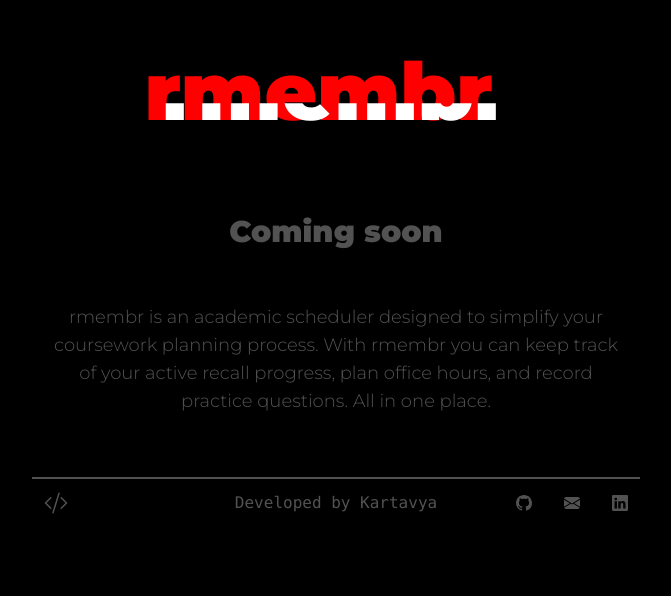
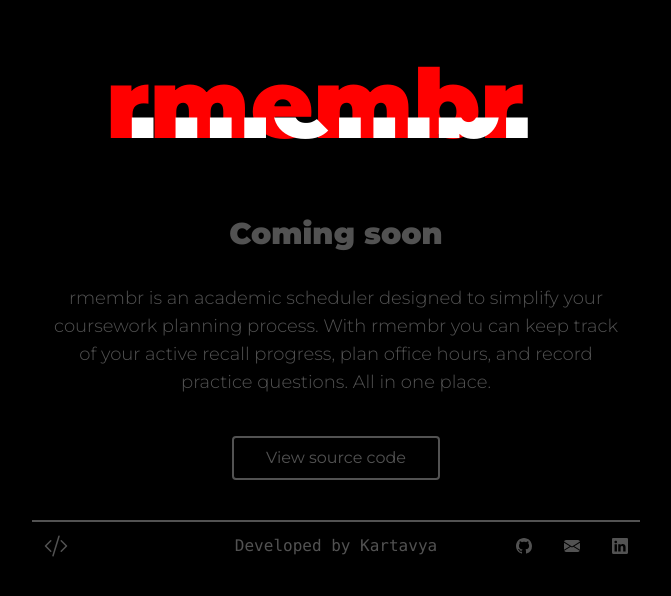
Before and after one commit to KartavyaSharma/rmembr, a Gatsby site in the folder frontend/rmembr/: page / in a window 1280 px wide. Shown: the part 116-712 px from the top of the page, without its empty margins (304-975 px from the left). Built offline with nearby package versions, Linux system fonts and the light colour scheme; Gatsby itself is replaced by a stand-in of ours.

Commit message:
Added SC button

```diff
--- a/frontend/rmembr/src/pages/index.tsx
+++ b/frontend/rmembr/src/pages/index.tsx
@@ -1,8 +1,8 @@
 import * as React from "react";
 
 export default function indexPage() {
-
-  const content = "<div class=\"stack\" style=\"--stacks: 3;\"><span style=\"--index: 0;\">rmembr</span><span style=\"--index: 1;\">rmembr</span style=\"--index: 2;\"><span>rmembr</span></div>"
+  const content =
+    '<div class="stack" style="--stacks: 3;"><span style="--index: 0;">rmembr</span><span style="--index: 1;">rmembr</span style="--index: 2;"><span>rmembr</span></div>';
 
   return (
     <section>
@@ -17,13 +17,13 @@ export default function indexPage() {
                 data-sal-duration="1500"
                 id="hideMe"
               >
-                <h1 data-name="rmembr">
+                <div id="glitch" data-name="rmembr">
                   {" "}
                   <span className="font-montserrat font-semibold">
                     {" "}
                     rmembr{" "}
                   </span>{" "}
-                </h1>
+                </div>
               </div>
               <div
                 className="p-5 justify-self-center text-white absolut object-center"
@@ -32,10 +32,11 @@ export default function indexPage() {
                 data-sal-duration="1500"
                 id="showMe"
               >
-                <span
-                  className="font-montserrat font-semibold"
-                >
-                  <div style={{ fontSize: "10vmin"}} dangerouslySetInnerHTML={{__html: content}}/>
+                <span className="font-montserrat font-semibold">
+                  <div
+                    style={{ fontSize: "12vmin" }}
+                    dangerouslySetInnerHTML={{ __html: content }}
+                  />
                 </span>
               </div>
             </div>
@@ -65,6 +66,37 @@ export default function indexPage() {
                   your active recall progress, plan office hours, and record
                   practice questions. All in one place.
                 </div>
+              </div>
+            </div>
+            <div className="flex w-full my-5 justify-center">
+              <div className="">
+                <a
+                  className="relative inline-flex items-center px-8 py-2 2xl:py-3 overflow-hidden text-neutral-600 border-2 border-current rounded group active:text-neutral-500 focus:outline-none focus:none"
+                  href="https://github.com/KartavyaSharma/rmembr"
+                  target="_blank"
+                  rel="noopener noreferrer"
+                >
+                  <span className="absolute right-0 transition-transform translate-x-full group-hover:-translate-x-4">
+                    <svg
+                      className="w-5 h-5"
+                      xmlns="http://www.w3.org/2000/svg"
+                      fill="none"
+                      viewBox="0 0 24 24"
+                      stroke="currentColor"
+                    >
+                      <path
+                        stroke-linecap="round"
+                        stroke-linejoin="round"
+                        stroke-width="2"
+                        d="M17 8l4 4m0 0l-4 4m4-4H3"
+                      />
+                    </svg>
+                  </span>
+
+                  <span className="font-montserrat text-md font-medium transition-all group-hover:mr-4">
+                    View source code
+                  </span>
+                </a>
               </div>
             </div>
             <div
--- a/frontend/rmembr/src/styles/glitch.sass
+++ b/frontend/rmembr/src/styles/glitch.sass
@@ -8,7 +8,7 @@ section
   width: 100vw
   height: 100vh
 
-  h1
+  #glitch
 
     margin: auto
 
@@ -16,7 +16,7 @@ section
     z-index: 1
 
     font-family: Montserrat
-    font-size: 10vmin
+    font-size: 12vmin
     font-weight: 700
 
     //
--- a/frontend/rmembr/src/styles/global.css
+++ b/frontend/rmembr/src/styles/global.css
@@ -75,7 +75,7 @@
   font-weight: bold;
   grid-row-start: 1;
   grid-column-start: 1;
-  font-size: 10vmin;
+  font-size: 12vmin;
   --stack-height: calc(100% / var(--stacks) - 1px);
   --inverse-index: calc(calc(var(--stacks) - 1) - var(--index));
   --clip-top: calc(var(--stack-height) * var(--index));
```
